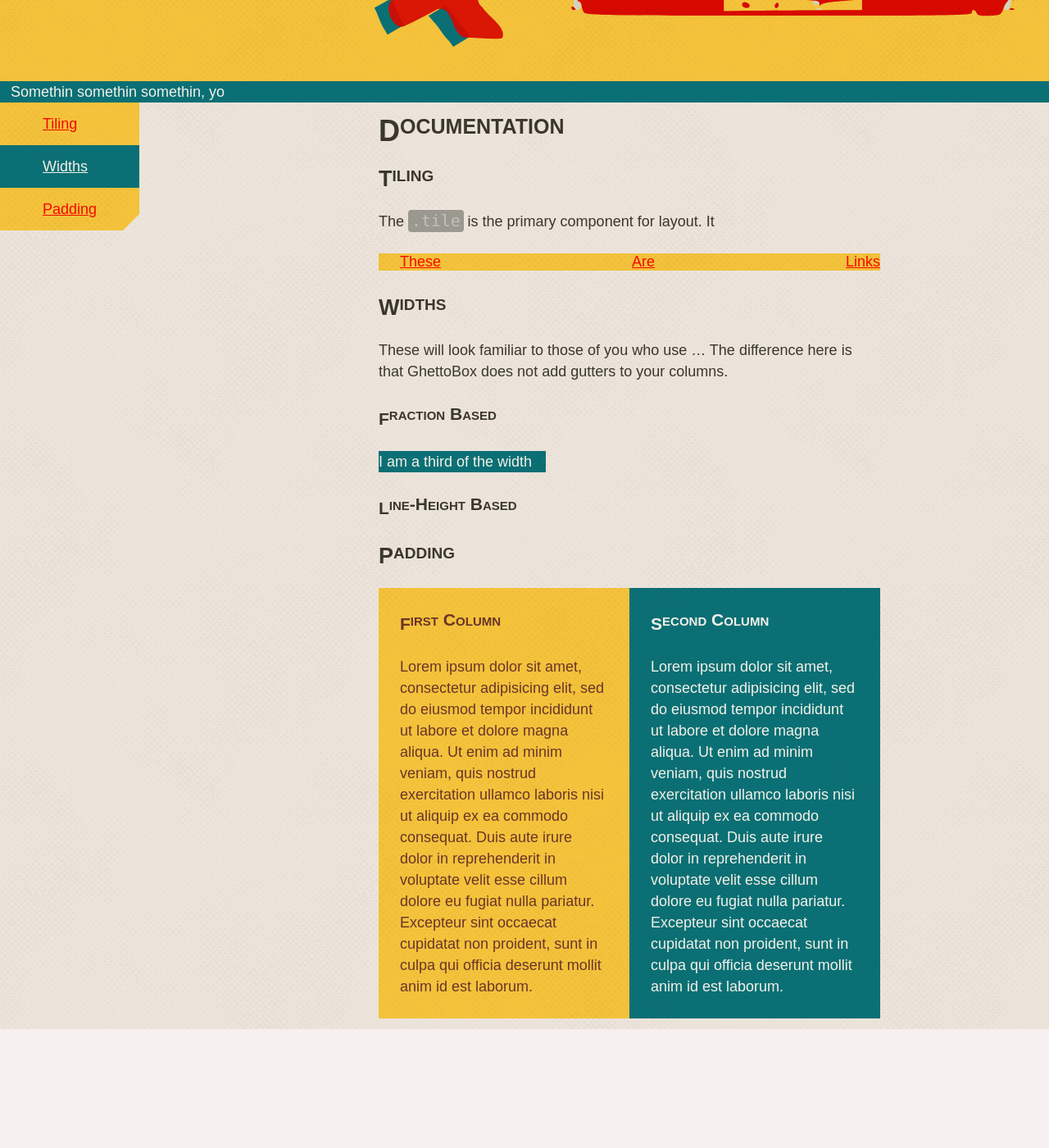
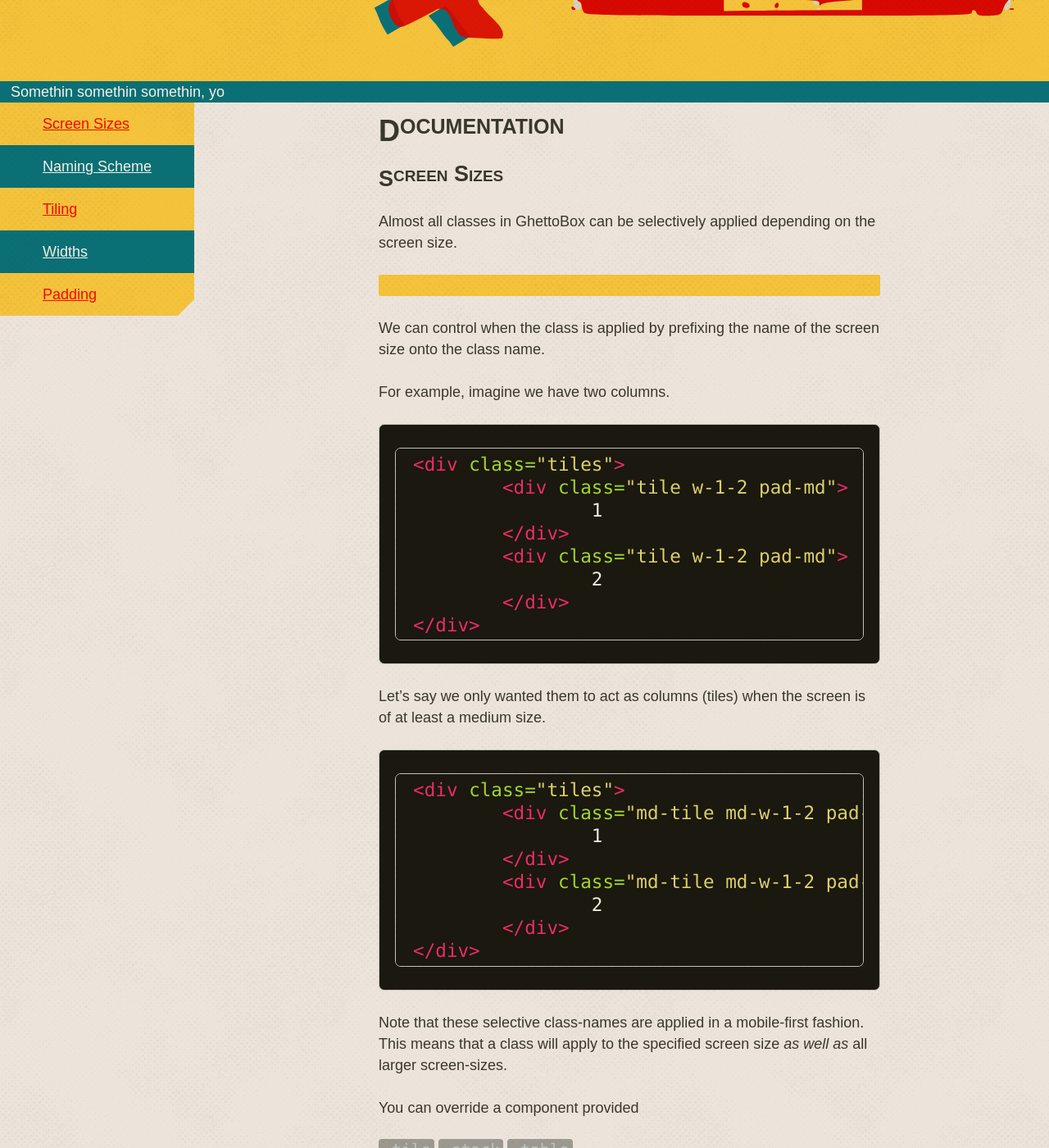
Before and after one commit to walkerab/ghetto-box-site, a Jekyll site: the page built from documentation/index.md, in a window 1280 px wide and 1400 px high, scrolled down 440 px. Shown: the whole window at 82% size. Built offline with Jekyll 4.4.1, drawn with Linux system fonts in a browser that asks for light colours; some web fonts are replaced; before the commit the page ends 1695 px from its top, so only the background shows below that; some of the changed text lies outside the part shown; grey boxes are pictures that could not be loaded.

Commit message:
started section on screen sizes

````diff
--- a/documentation/index.md
+++ b/documentation/index.md
@@ -5,7 +5,57 @@ layout: default
 
 # Documentation
 
+## Screen Sizes
+
+Almost all classes in GhettoBox can be selectively applied depending on the screen size.
+
+<div class="cs-1 pad-sm rnd-xs" markdown="1">
+
+
+
+</div>
+
+We can control when the class is applied by prefixing the name of the screen size onto the class name.
+
+For example, imagine we have two columns.
+
+```html
+<div class="tiles">
+	<div class="tile w-1-2 pad-md">
+		1
+	</div>
+	<div class="tile w-1-2 pad-md">
+		2
+	</div>
+</div>
+```
+
+Let's say we only wanted them to act as columns (tiles) when the screen is of at least a medium size.
+
+```html
+<div class="tiles">
+	<div class="md-tile md-w-1-2 pad-md">
+		1
+	</div>
+	<div class="md-tile md-w-1-2 pad-md">
+		2
+	</div>
+</div>
+```
+
+Note that these selective class-names are applied in a mobile-first fashion. This means that a class will apply to the specified screen size *as well as* all larger screen-sizes.
+
+You can override a component provided
+
+`.tile`,`.stack`,`.table`
+
+`.pad-*`
+
+## Naming Scheme
+
 ## Tiling
+
+So you want your elements to be placed left-to-right instead of stacking? This is the place to start.
 
 The `.tile` is the primary component for layout. It
 
````
